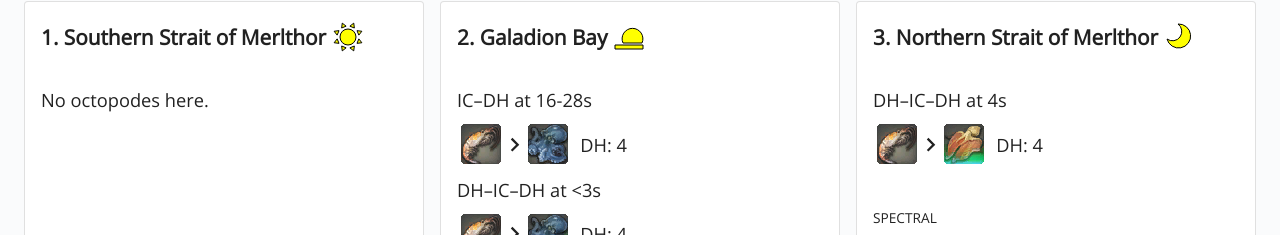
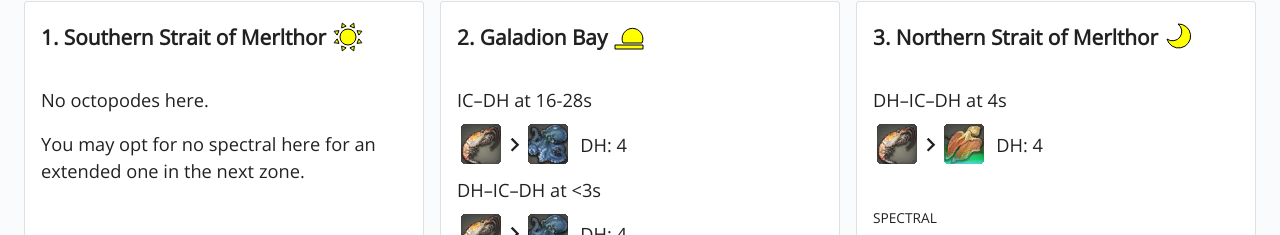
Before and after one commit to pillowfication/ffxiv, a Next.js app: page /ocean-fishing in a window 1280 px wide. Shown: the part 1476-1711 px from the top of the page. Built offline with nearby package versions, Linux system fonts and the light colour scheme; a small style sheet from the web is missing.

Commit message:
add no spectral tip

```diff
--- a/src/ocean-fishing/AchievementsInformation.js
+++ b/src/ocean-fishing/AchievementsInformation.js
@@ -68,6 +68,9 @@ const AchievementsInformation = ({ selectedRoute }) => {
               <CardContent>
                 <Typography paragraph>
                   No octopodes here.
+                </Typography>
+                <Typography paragraph>
+                  You may opt for no spectral here for an extended one in the next zone.
                 </Typography>
               </CardContent>
             </RouteCard>
@@ -190,6 +193,9 @@ const AchievementsInformation = ({ selectedRoute }) => {
                 <Typography paragraph>
                   Try for Coral Manta?<br />(but save GP)
                 </Typography>
+                <Typography paragraph>
+                  You may opt for no spectral here for an extended one in the next zone.
+                </Typography>
               </CardContent>
             </RouteCard>
             <RouteCard>
@@ -251,6 +257,9 @@ const AchievementsInformation = ({ selectedRoute }) => {
               <CardContent>
                 <Typography paragraph>
                   No jellyfish here.
+                </Typography>
+                <Typography paragraph>
+                  You may opt for no spectral here for an extended one in the next zone.
                 </Typography>
               </CardContent>
             </RouteCard>
@@ -362,6 +371,9 @@ const AchievementsInformation = ({ selectedRoute }) => {
               <CardContent>
                 <Typography paragraph>
                   No seadragons here.
+                </Typography>
+                <Typography paragraph>
+                  You may opt for no spectral here for an extended one in the next zone.
                 </Typography>
               </CardContent>
             </RouteCard>
```
